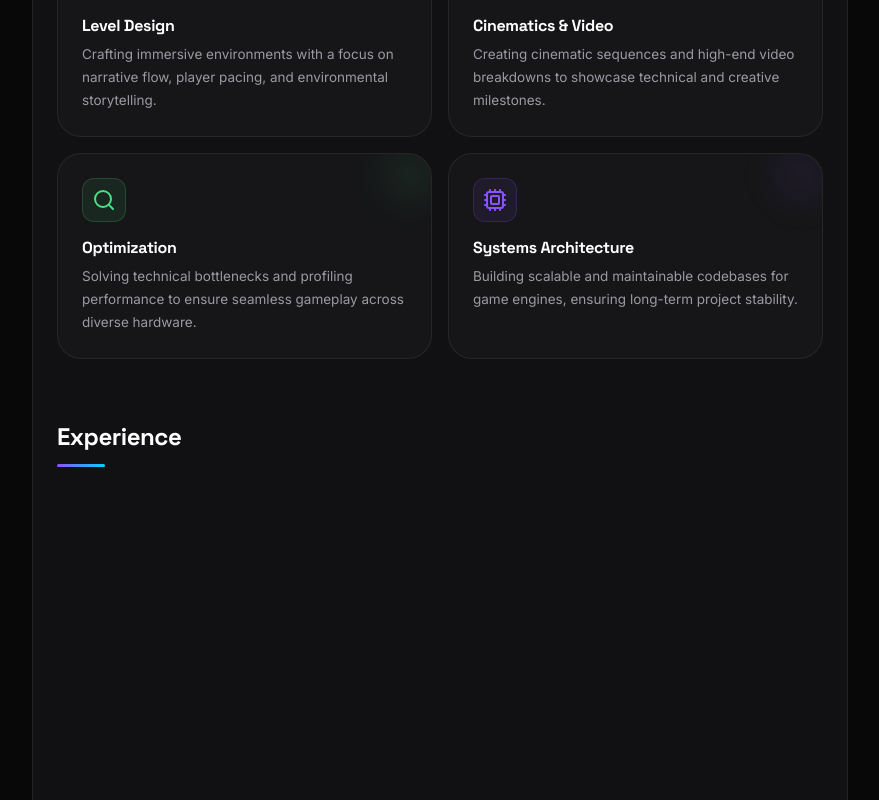
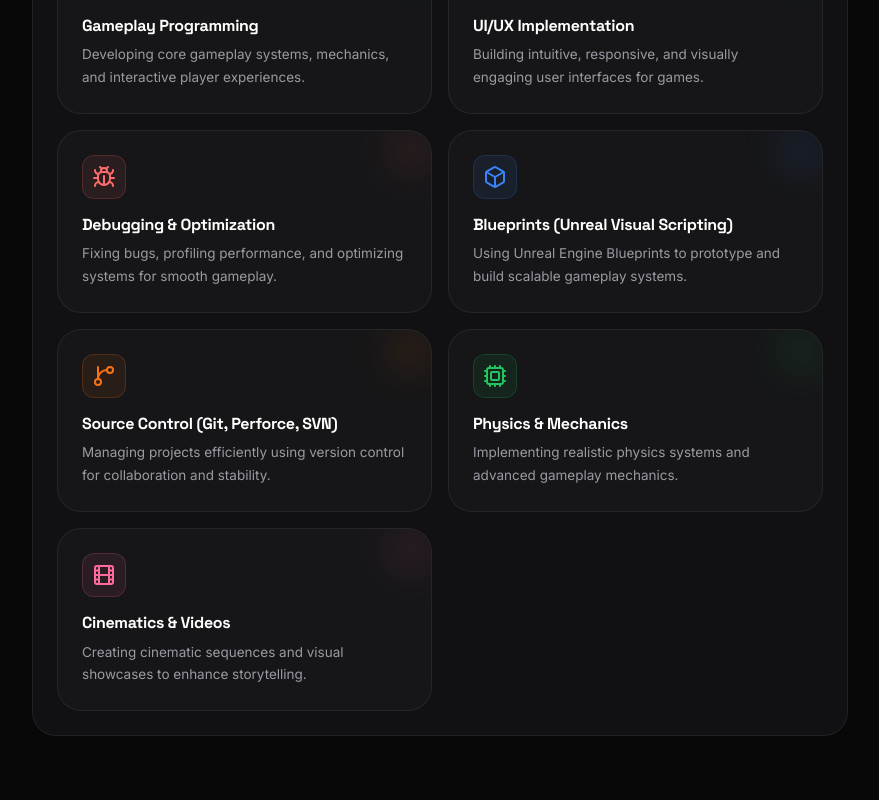
Before and after one commit to codebygarv/varun-portfolio, a React (Vite) app: page / in a window 1280 px wide. Shown: the part 1000-1800 px from the top of the page, without its empty margins (372-1251 px from the left). After the commit the page ends 1761 px from the top, so only its background shows below. Built offline with nearby package versions, Linux system fonts and the light colour scheme.

Commit message:
create Home page with animated sections and skill cards

```diff
--- a/src/constants/content.ts
+++ b/src/constants/content.ts
@@ -19,6 +19,20 @@ export const portfolioContent = {
       period: '2023 – 2025',
       desc: 'Contributed to full-cycle game development, from prototyping to deployment. Developed core gameplay mechanics, optimized performance, and enhanced user experience through efficient debugging and system design. Worked with modern tools and pipelines to deliver polished and engaging gaming experiences.',
       current: false,
+    },
+  ],
+  education: [
+    {
+      degree: 'Bachelor of Technology in Computer Science',
+      institution: 'Indore University',
+      period: '2019 – 2024',
+      desc: "Bachelor's degree focusing on core gameplay systems, interactive narrative, and engine architecture. Participated in multiple game jams, leading the programming efforts using Unreal Engine and C++.",
+    },
+    {
+      degree: 'Master of Technology in Computer Science',
+      institution: 'Indore University',
+      period: '2024 – 2026',
+      desc: "Master's degree focusing on core gameplay systems, interactive narrative, and engine architecture. Participated in multiple game jams, leading the programming efforts using Unreal Engine and C++.",
     },
   ],
   skills: [
--- a/src/pages/Home.tsx
+++ b/src/pages/Home.tsx
@@ -2,11 +2,9 @@ import { useEffect, useRef } from 'react';
 import { motion, type Variants } from 'framer-motion';
 import gsap from 'gsap';
 import { ScrollTrigger } from 'gsap/ScrollTrigger';
+import { Film, Target, Layout, Cpu, Monitor, Bug, Box, GitBranch } from 'lucide-react';
+import { portfolioContent } from '../constants/content';
 import { SiUnrealengine } from 'react-icons/si';
-import { Film, Search, Target, Layout, Cpu } from 'lucide-react';
-import { portfolioContent } from '../constants/content';
-
-
 
 gsap.registerPlugin(ScrollTrigger);
 
@@ -15,42 +13,59 @@ const whatIDo = [
     icon: SiUnrealengine,
     title: 'Unreal Engine 5',
     desc: 'Expertise in architecting complex systems using Blueprints and C++, with a sharp focus on performance optimization and visual fidelity.',
-    color: '#8c52ff',
-  },
-  {
-    icon: Target,
-    title: 'Gameplay Programming',
-    desc: 'Developing robust mechanics, interactive systems, and physics-based interactions that define the core player experience.',
     color: '#00d4ff',
   },
   {
     icon: Layout,
     title: 'Level Design',
-    desc: 'Crafting immersive environments with a focus on narrative flow, player pacing, and environmental storytelling.',
+    desc: 'Designing immersive environments with strong focus on player flow, pacing, and storytelling.',
     color: '#FEDF9E',
   },
   {
-    icon: Film,
-    title: 'Cinematics & Video',
-    desc: 'Creating cinematic sequences and high-end video breakdowns to showcase technical and creative milestones.',
-    color: '#ff6b9d',
+    icon: Target,
+    title: 'Gameplay Programming',
+    desc: 'Developing core gameplay systems, mechanics, and interactive player experiences.',
+    color: '#00d4ff',
   },
   {
-    icon: Search,
-    title: 'Optimization',
-    desc: 'Solving technical bottlenecks and profiling performance to ensure seamless gameplay across diverse hardware.',
+    icon: Monitor,
+    title: 'UI/UX Implementation',
+    desc: 'Building intuitive, responsive, and visually engaging user interfaces for games.',
     color: '#4ade80',
   },
   {
+    icon: Bug,
+    title: 'Debugging & Optimization',
+    desc: 'Fixing bugs, profiling performance, and optimizing systems for smooth gameplay.',
+    color: '#ff6b6b',
+  },
+  {
+    icon: Box,
+    title: 'Blueprints (Unreal Visual Scripting)',
+    desc: 'Using Unreal Engine Blueprints to prototype and build scalable gameplay systems.',
+    color: '#3b82f6',
+  },
+  {
+    icon: GitBranch,
+    title: 'Source Control (Git, Perforce, SVN)',
+    desc: 'Managing projects efficiently using version control for collaboration and stability.',
+    color: '#f97316',
+  },
+  {
     icon: Cpu,
-    title: 'Systems Architecture',
-    desc: 'Building scalable and maintainable codebases for game engines, ensuring long-term project stability.',
-    color: '#8c52ff',
+    title: 'Physics & Mechanics',
+    desc: 'Implementing realistic physics systems and advanced gameplay mechanics.',
+    color: '#22c55e',
+  },
+  {
+    icon: Film,
+    title: 'Cinematics & Videos',
+    desc: 'Creating cinematic sequences and visual showcases to enhance storytelling.',
+    color: '#ff6b9d',
   },
 ];
 
 
-const experiences = portfolioContent.experience;
 
 // Floating particle component
 const Particle = ({ style }: { style: React.CSSProperties }) => (
@@ -162,7 +177,7 @@ const Home = () => {
             variants={containerVariants}
             initial="hidden"
             animate="visible"
-            style={{ display: 'flex', flexDirection: 'column', gap: '16px', maxWidth: '720px' }}
+            style={{ display: 'flex', flexDirection: 'column', gap: '16px', maxWidth: '920px' }}
           >
             <motion.p variants={itemVariants} style={{ color: 'var(--text)', fontSize: '1.25rem', fontWeight: 700, lineHeight: 1.4, marginBottom: '8px' }}>
               {portfolioContent.about.hero.tagline}
@@ -177,7 +192,7 @@ const Home = () => {
         </div>
 
         {/* ── What I'm Doing ── */}
-        <div style={{ marginBottom: '64px' }}>
+        <div >
           <motion.div
             initial={{ opacity: 0, y: 16 }}
             whileInView={{ opacity: 1, y: 0 }}
@@ -246,61 +261,6 @@ const Home = () => {
             })}
           </div>
         </div>
-
-        {/* ── Experience ── */}
-        <div ref={experienceRef}>
-          <motion.div
-            initial={{ opacity: 0, y: 16 }}
-            whileInView={{ opacity: 1, y: 0 }}
-            viewport={{ once: true, margin: '-40px' }}
-            transition={{ duration: 0.5 }}
-          >
-            <h2 style={{ fontFamily: 'Space Grotesk, sans-serif', fontSize: '1.5rem', fontWeight: 700, letterSpacing: '-0.02em', color: '#fff', marginBottom: '4px' }}>
-              Experience
-            </h2>
-            <span className="section-divider" />
-          </motion.div>
-
-          <div style={{ display: 'flex', flexDirection: 'column', gap: '16px' }}>
-            {experiences.map((exp, i) => (
-              <div key={i} className="exp-card card" style={{ padding: '24px', position: 'relative', overflow: 'hidden' }}>
-                {exp.current && (
-                  <div style={{
-                    position: 'absolute', top: '20px', right: '20px',
-                    display: 'flex', alignItems: 'center', gap: '6px',
-                    padding: '4px 10px',
-                    borderRadius: '99px',
-                    background: 'rgba(140,82,255,0.12)',
-                    border: '1px solid rgba(140,82,255,0.25)',
-                    fontSize: '11px', fontWeight: 600, color: '#9a6fff',
-                    letterSpacing: '0.04em',
-                  }}>
-                    <span style={{ width: '6px', height: '6px', borderRadius: '50%', background: '#8c52ff', display: 'inline-block', animation: 'pulse-glow 2s ease-in-out infinite' }} />
-                    Active
-                  </div>
-                )}
-
-                {/* Gradient accent line */}
-                <div style={{
-                  position: 'absolute', top: 0, left: 0, right: 0, height: '2px',
-                  background: exp.current
-                    ? 'linear-gradient(90deg, #8c52ff, #00d4ff)'
-                    : 'linear-gradient(90deg, rgba(255,255,255,0.1), transparent)',
-                }} />
-
-                <h3 style={{ fontFamily: 'Space Grotesk, sans-serif', fontWeight: 700, fontSize: '1.1rem', color: '#fff', marginBottom: '4px' }}>
-                  {exp.role}
-                </h3>
-                <span style={{ fontSize: '12px', fontWeight: 600, letterSpacing: '0.08em', textTransform: 'uppercase', color: '#9a6fff' }}>
-                  {exp.company} · {exp.period}
-                </span>
-                <p style={{ marginTop: '12px', fontSize: '14px', color: 'var(--text-subtle)', lineHeight: 1.75 }}>
-                  {exp.desc}
-                </p>
-              </div>
-            ))}
-          </div>
-        </div>
       </div>
     </div>
   );
--- a/src/pages/Resume.tsx
+++ b/src/pages/Resume.tsx
@@ -3,6 +3,7 @@ import { motion } from 'framer-motion';
 import gsap from 'gsap';
 import { ScrollTrigger } from 'gsap/ScrollTrigger';
 import { BookOpen, Briefcase, Code2 } from 'lucide-react';
+import { portfolioContent } from '../constants/content';
 
 gsap.registerPlugin(ScrollTrigger);
 
@@ -16,31 +17,9 @@ const skills = [
 ];
 
 
-const education = [
-  {
-    degree: 'Game Design and Development',
-    institution: 'Indore University',
-    period: '2019 – 2023',
-    desc: "Bachelor's degree focusing on core gameplay systems, interactive narrative, and engine architecture. Participated in multiple game jams, leading the programming efforts using Unreal Engine and C++.",
-  },
-];
+const education = portfolioContent.education
 
-const experience = [
-  {
-    role: 'Gameplay Programmer',
-    company: 'Indie Game Studio',
-    period: '2023 – Present',
-    desc: 'Developed core player controller mechanics and interactive dialogue systems. Managed physics-based puzzles using Unity Engine\'s rigidbodies and custom C# wrappers.',
-    current: true,
-  },
-  {
-    role: 'Level Designer Intern',
-    company: 'Creative Arts Agency',
-    period: '2021 – 2023',
-    desc: 'Assisted in prototyping level designs using Unreal Engine 5. Created blockouts and tested flow, rhythm, and pacing of immersive narrative maps.',
-    current: false,
-  },
-];
+const experience = portfolioContent.experience;
 
 const SkillBar = ({ name, level, color, index }: { name: string; level: number; color: string; index: number }) => {
   const barRef = useRef<HTMLDivElement>(null);
```
